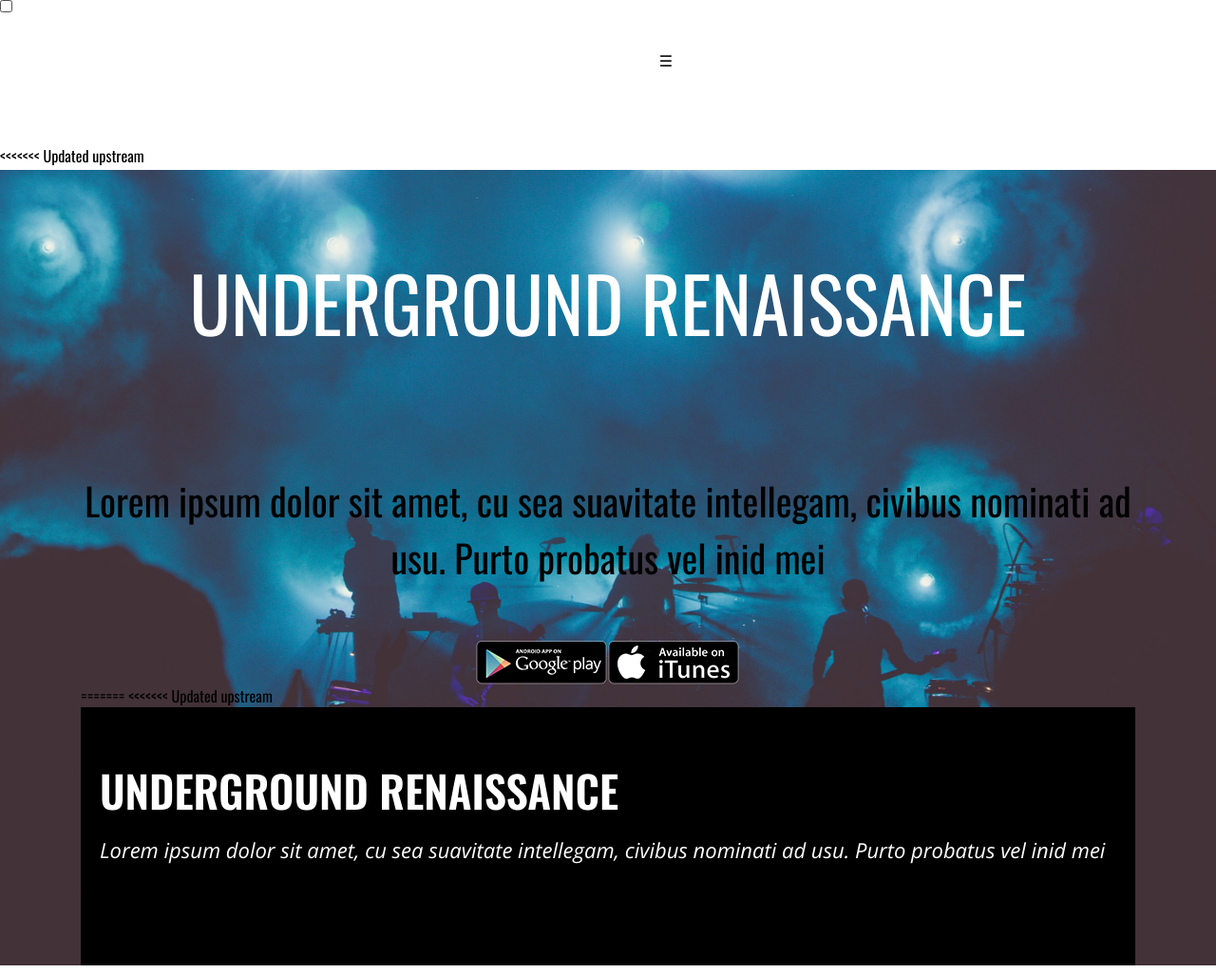
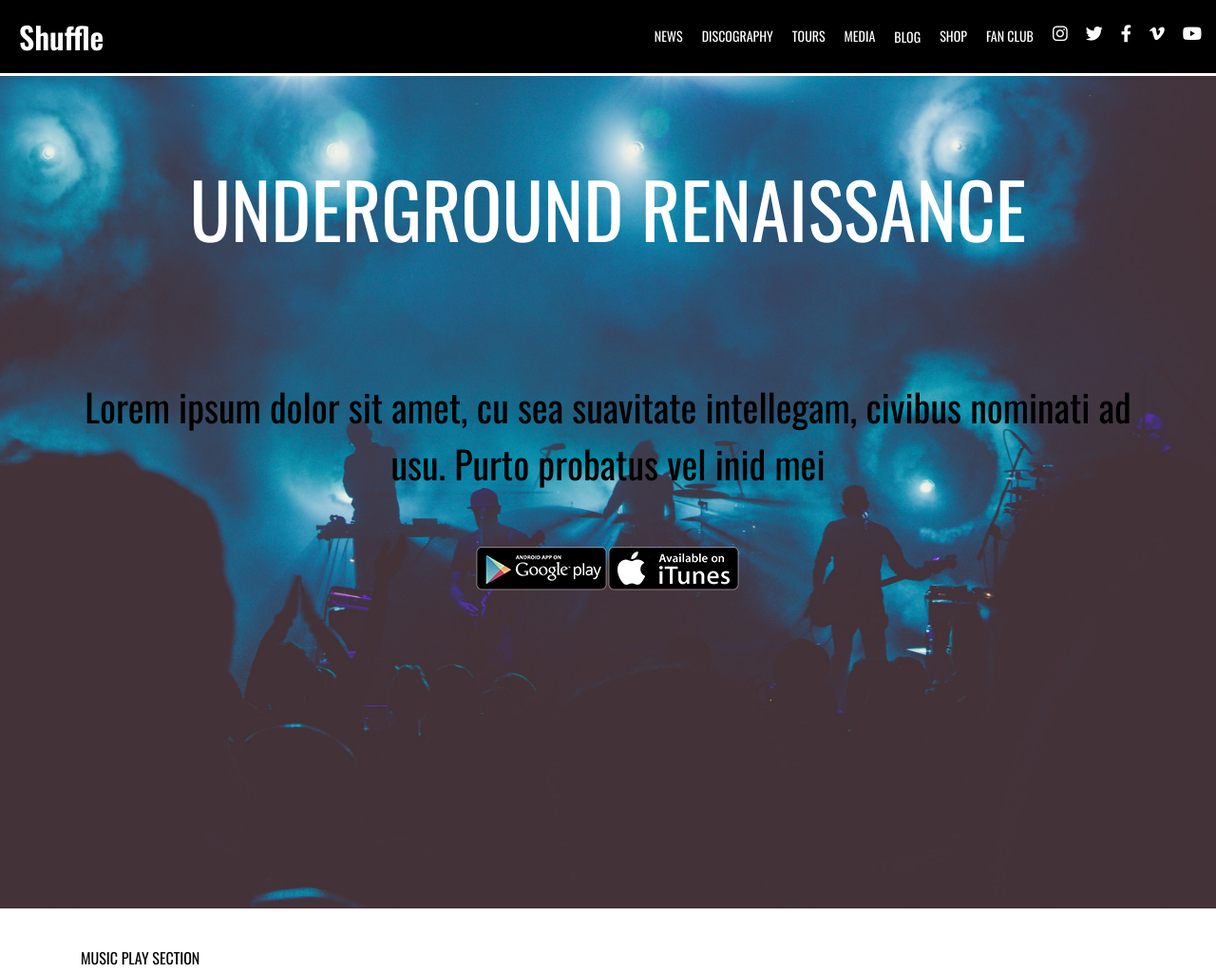
Before and after one commit to practical-projects/shuffle-project, a website: page index.html in a window 1280 px wide. Shown: the top 1025 px of the page at 95% size. Drawn offline with nearby package versions, Linux system fonts and the light colour scheme.

Commit message:
change to normal

```diff
--- a/css/components/header.css
+++ b/css/components/header.css
@@ -1,4 +1,3 @@
-<<<<<<< Updated upstream
 header {
   display: flex;
   justify-content: space-between;
@@ -105,32 +104,18 @@ header {
 
 /* responsive header */
 @media (min-width: 867px) {
-=======
-/* responsive header */
-/* @media (min-width: 867px) {
->>>>>>> Stashed changes
   .hamburger {
     display: none;
   }
 
-<<<<<<< Updated upstream
-  /* .hidden {
-    display: none;
-  } */
-=======
   .hidden {
     display: none;
   }
->>>>>>> Stashed changes
 
   input {
     display: none;
   }
-<<<<<<< Updated upstream
 }
-=======
-} */
->>>>>>> Stashed changes
 
 @media (max-width: 867px) {
   header {
@@ -217,7 +202,7 @@ header {
   }
 
   input {
-    display: block;
+    display: none;
   }
 
   input:checked ~ .nav {
--- a/index.html
+++ b/index.html
@@ -24,7 +24,23 @@
         <label class="hamburger" for="toggle">&#9776;</label>
       </div>
       <div class="nav">
-        <div cl <div class="dropdown">
+        <div class="dropdown">
+          <a href="#">News</a>
+          <div class="submeniu">
+            <a href="#">News</a>
+            <a href="#">In The Press</a>
+          </div>
+        </div>
+        <div class="dropdown">
+          <a href="#">Discography</a>
+          <div class="submeniu">
+            <a href="#">Vinil</a>
+            <a href="#">CD</a>
+            <a href="#">Releases</a>
+            <a href="#">Songs &amp; Lyrics</a>
+          </div>
+        </div>
+        <div class="dropdown">
           <a href="#">Tours</a>
           <div class="submeniu">
             <a href="#">Upcoming Dates</a>
@@ -71,9 +87,7 @@
       </div>
     </header>
     <!-- Header end -->
-
     <!-- Hero start -->
-<<<<<<< Updated upstream
     <div class="container hero">
       <div class="row">
         <div class="col-12">
@@ -85,22 +99,10 @@
             <img src="./img/itunes.png" alt="itunes" />
           </div>
           <!-- </div> -->
-=======
-    <div class="container bg-black">
-      <div class="row">
-        <div class="col-12">
-          <h1 class="small-title">Underground renaissance</h1>
-          <p class="paragraph-left">Lorem ipsum dolor sit amet, cu sea suavitate intellegam, civibus nominati ad usu. Purto probatus vel inid mei</p>
-          <div>
-            <div>Google play</div>
-            <div>iTunes</div>
-          </div>
->>>>>>> Stashed changes
         </div>
       </div>
     </div>
     <!-- Hero end -->
-
     <!-- Video-section start -->
     <div class="container">
       <div class="row">
@@ -108,9 +110,7 @@
       </div>
     </div>
     <!-- Video-section end -->
-
     <!-- New-album start -->
-<<<<<<< Updated upstream
     <div class="container new-album-bg">
       <div class="row">
         <div class="new-album col-12 col-lg-7 col-xl-6">
@@ -120,12 +120,10 @@
           <div class="row small-title title-30">
             <h3>New album "Shuffle" available now</h3>
           </div>
-
           <div class="row socials-icon">
             <img src="./img/main-home-google-play-logo.png" alt="google" />
             <img src="./img/itunes.png" alt="itunes" />
           </div>
-
           <div class="row">
             <div class="player-container">
               <button class="btn btn-player">
@@ -137,7 +135,6 @@
               <button class="btn btn-player">
                 <i class="fa-solid fa-forward-fast"></i>
               </button>
-
               <div class="player-text">
                 <p>Song Name</p>
                 <p>Song Time</p>
@@ -163,7 +160,6 @@
       </div>
     </div> -->
     <!-- New-album end -->
-
     <!-- Video-section start -->
     <!-- <div class="container">
       <div class="row">
@@ -171,7 +167,6 @@
       </div>
     </div> -->
     <!-- Video-section end -->
-
     <!-- New-album start -->
     <!-- <div class="container bg-black">
       <div class="row">
@@ -189,7 +184,6 @@
       </div>
     </div> -->
     <!-- New-album end -->
-
     <!-- Dark-tour start -->
     <div class="container dark bg-black">
       <div class="row">
@@ -221,7 +215,6 @@
         </div>
       </div>
     </div>
-
     <!-- Join-the-mailing start -->
     <div class="container mailing">
       <div class="row">
@@ -245,19 +238,16 @@
                 <div class="upLogo"><img src="./img/mailingLogos/itunes.png" /></div>
                 <div class="downLogo"><img src="./img/mailingLogos/googleplay5.png" /></div>
               </div>
-
               <div class="twoLogos">
                 <div class="upLogo"><img src="./img/mailingLogos/amazon2.png" /></div>
                 <div class="downLogo"><img src="./img/mailingLogos/spotify6.png" /></div>
               </div>
             </div>
-
             <div class="logo-wrap">
               <div class="twoLogos">
                 <div class="upLogo"><img src="./img/mailingLogos/sound3.png" /></div>
                 <div class="downLogo"><img src="./img/mailingLogos/deezer7.png" /></div>
               </div>
-
               <div class="twoLogos">
                 <div class="upLogo"><img src="./img/mailingLogos/bandcamp4.png" /></div>
                 <div class="downLogo"><img src="./img/mailingLogos/bandsin8.png" /></div>
@@ -267,7 +257,6 @@
         </div>
       </div>
     </div>
-
     <!-- Join-the-mailing end -->
     <!-- Footer start -->
     <div class="container bg-black">
@@ -355,52 +344,26 @@
     </div>
 
     <!-- Footer end -->
-
     <!-- <div class="container bg-black">
-=======
-    <div class="container bg-black">
-      <div class="row">
-        <div class="col-12">
-          <img src="#" alt="shuffle" />
-        </div>
-        <div class="col-8">
-          <h2 class="small-title title-30">New album "Shuffle" available now</h2>
-          <div>
-            <div>Google play</div>
-            <div>iTunes</div>
-          </div>
-          <div>MUSIC PLAYER</div>
-        </div>
-      </div>
-    </div>
-    <!-- New-album end -->
-
-    <!-- Dark-tour start -->
-    <div class="container bg-black">
->>>>>>> Stashed changes
       <div class="row">
         <div class="col-12">
           <h3 class="biggest-title">Dark world tour 2016</h3>
           <p class="paragraph-left paragraph-center">Lorem ipsum dolor sit amet, cu sea suavitate intellegam, civibus nominati ad usu. Purto probatus vel inid mei</p>
-<<<<<<< Updated upstream
           <div>COMMING SOON</div> -->
     <!-- New-album start -->
     <!-- <div class="container new-album-bg">
     <div class="row">
       <div class=" new-album col-12 col-lg-7 col-xl-6">
         <img src="./img/home-2-album-image.png" alt="new-album">
-
       </div>
       <div class="col-9 col-sm-8 col-lg-6 col-xl-5">
         <div class="row small-title title-30">
           <h3>New album "Shuffle" available now</h3>
         </div>
-
         <div class="row socials-icon">
           <img src="./img/main-home-google-play-logo.png" alt="google">
           <img src="./img/itunes.png" alt="itunes">
         </div>
-
         <div class="row">
           <div class="player-container">
             <button class="btn btn-player">
@@ -412,7 +375,6 @@
             <button class="btn btn-player">
               <i class="fa-solid fa-forward-fast"></i>
             </button>
-
             <div class="player-text">
               <p>Song Name</p>
               <p>Song Time</p>
@@ -452,52 +414,46 @@
               <div class="title">Seconds</div>
             </div>
           </div>
-=======
-          <div>COMMING SOON</div>
->>>>>>> Stashed changes
         </div>
       </div>
     </div> -->
     <!-- Dark-tour end -->
-
     <!-- Join-the-mailing start -->
-<<<<<<< Updated upstream
     <!-- <div class="container mailing bg-black">
-=======
->>>>>>> Stashed changes
     <div class="container bg-black">
       <div class="row">
         <div class="col-12">
           <h3 class="biggest-title">Join the mailing list to keep up to date</h3>
         </div>
       </div>
-
       <div class="row">
-        <div class="col-6">
-          <input type="email" placeholder="Your email" />
-        </div>
-        <div class="col-6">
-          <button>Sign up</button>
+        <div class="col-12">
+          <div class="email">
+            <input type="email" placeholder="Your email" />
+            <button>Sign up</button>
+          </div>
+          <div class="logos">
+            <div class="twoLogos">
+              <div class="upLogo"><img src="./img/mailingLogos/itunes.png" /></div>
+              <div class="downLogo"><img src="./img/mailingLogos/googleplay5.png" /></div>
+            </div>
+            <div class="twoLogos">
+              <div class="upLogo"><img src="./img/mailingLogos/amazon2.png" /></div>
+              <div class="downLogo"><img src="./img/mailingLogos/spotify6.png" /></div>
+            </div>
+            <div class="twoLogos">
+              <div class="upLogo"><img src="./img/mailingLogos/sound3.png" /></div>
+              <div class="downLogo"><img src="./img/mailingLogos/deezer7.png" /></div>
+            </div>
+            <div class="twoLogos">
+              <div class="upLogo"><img src="./img/mailingLogos/bandcamp4.png" /></div>
+              <div class="downLogo"><img src="./img/mailingLogos/bandsin8.png" /></div>
+            </div>
+          </div>
         </div>
       </div>
-    </div>
-    <div class="row">
-      <div class="col-12">
-        <div>ITUNES</div>
-        <div>SOUNDCLOUD</div>
-        <div>GOOGLE PLAY</div>
-        <div>DEEZER</div>
-      </div>
-      <div class="col-12">
-        <div>AMAZONMUSIC</div>
-        <div>BANDCAMP</div>
-        <div>SPOTIFY</div>
-        <div>BANDSINTOWN</div>
-      </div>
     </div> -->
-
     <!-- Join-the-mailing end -->
-
     <!-- Footer start -->
     <!-- <div class="container bg-black">
       <div class="row">
@@ -513,13 +469,11 @@
             <h5 class="ftr-mini-title">Music heals</h5>
             <p>Sep 28, 2016</p>
           </div>
-
           <img src="#" alt="IMG" />
           <div class="col-1">
             <h5 class="ftr-mini-title">Good vibes</h5>
             <p class="ftr-mini-subtitle">Sep 28, 2016</p>
           </div>
-
           <img src="#" alt="IMG" />
           <div class="col-1">
             <h5 class="ftr-mini-title">Rebirth album</h5>
@@ -537,7 +491,6 @@
           <p>Here comes La Comète! ☄️ https://t.co/ApIk6kk3Tt This stellar #WordPress theme is made for any type of modern… https://t.co/h2ZWqjR78O 3 years ago</p>
         </div>
       </div>
-
       <div class="container bg-dark-grey">
         <div class="row">
           <p class="ftr-color-dark">© 2016 Qode Interactive, All Rights Reserved</p>
```
